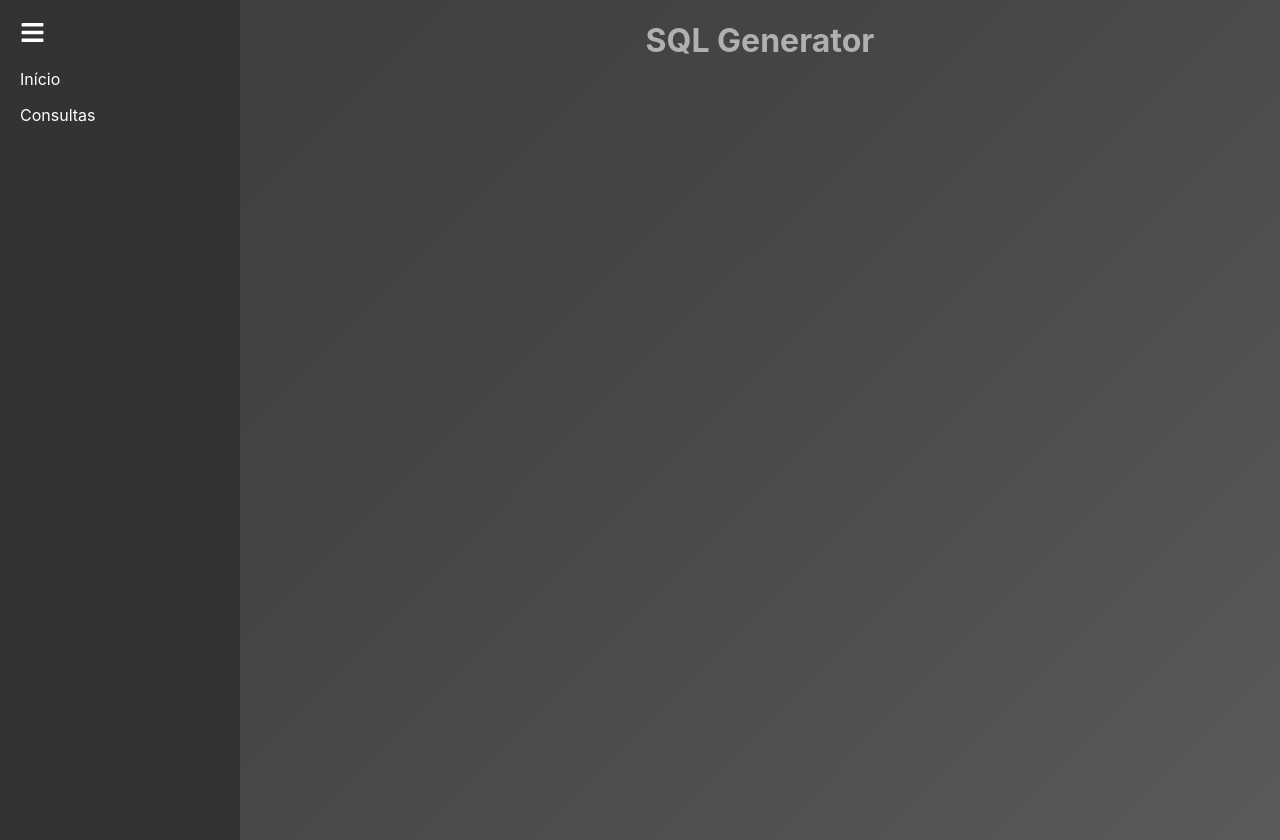
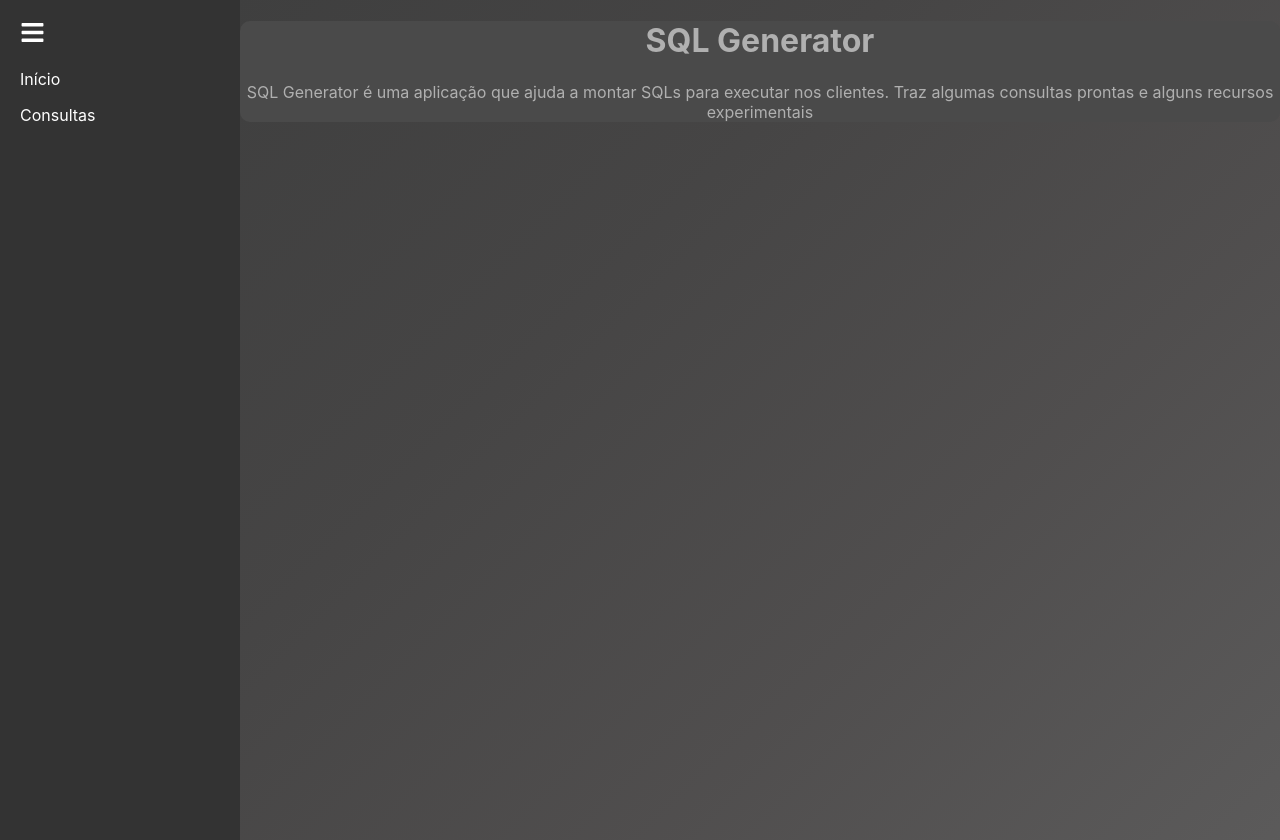
Before and after one commit to neves1697/SQLGenerator, a React (Create React App) app: page /inicio in a window 1280 px wide. Built offline with nearby package versions, Linux system fonts and the light colour scheme.

Commit message:
Instalando o SCSS

```diff
--- a/package.json
+++ b/package.json
@@ -11,6 +11,7 @@
     "react-icons": "^5.3.0",
     "react-router-dom": "^6.27.0",
     "react-scripts": "5.0.1",
+    "sass": "^1.80.5",
     "web-vitals": "^2.1.4"
   },
   "scripts": {
--- a/src/Components/SlideBar.jsx
+++ b/src/Components/SlideBar.jsx
@@ -1,6 +1,6 @@
 import React, { useState } from "react";
 import { Link } from "react-router-dom";
-import "../Styles/SliderBar.css";
+import "../Styles/SliderBar.scss";
 import { FaBars } from "react-icons/fa";
 
 const SlideBar = () => {
--- a/src/Pages/Inicio.jsx
+++ b/src/Pages/Inicio.jsx
@@ -1,11 +1,17 @@
 import React from "react";
-import "../Styles/Inicio.css";
+import "../Styles/Inicio.scss";
 
 const Inicio = () => {
     return <>
         <div className="container-home">
             <div className="container-interno">
-                <h1>SQL Generator</h1>
+                <div className="textos">
+                    <h1>SQL Generator</h1>
+                    <p>SQL Generator é uma aplicação que ajuda a montar SQLs para executar
+                        nos clientes. Traz algumas consultas prontas e alguns recursos
+                        experimentais
+                    </p>
+                </div>
             </div>
         </div>
     </>
--- a/src/Styles/Inicio.css
+++ b/src/Styles/Inicio.scss
@@ -9,3 +9,8 @@
 .container-interno {
     color: #b0b0b0; /* Cinza claro com um tom pastel */
 }
+
+.textos{
+    background-color: #4a4a4a; /* Tom de cinza escuro */
+    border-radius: 10px;
+}
```
Also changed, not shown: src/Styles/SliderBar.scss (renamed from src/Styles/SliderBar.css), 1 other file (tests, documents, lock files or other folders).
